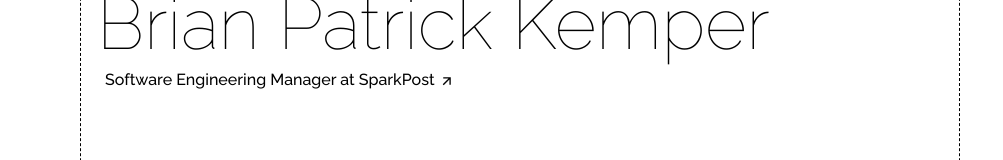
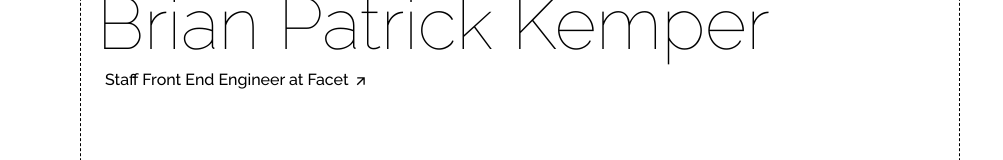
Before and after one commit to bkemper/www.brianpatrickkemper.com, a Next.js app: page / in a window 1280 px wide. Shown: the part 328-488 px from the top of the page, without its empty margins (0-1003 px from the left). Built offline with nearby package versions, Linux system fonts and the light colour scheme; no server answers; what @sparkpost/design-tokens would draw is missing.

Commit message:
update title

```diff
--- a/pages/index.tsx
+++ b/pages/index.tsx
@@ -76,8 +76,8 @@
                 <Box>
                   <Tag fontSize={['sm', 'sm', 'sm', 'md']} transition=".5s">
                     <Link href="//www.linkedin.com/in/brianpatrickkemper/">
-                      <OptionalText>Software Engineering</OptionalText>
-                      Manager at SparkPost
+                      <OptionalText>Staff Front End</OptionalText>
+                      Engineer at Facet
                     </Link>
                   </Tag>
                 </Box>
```
